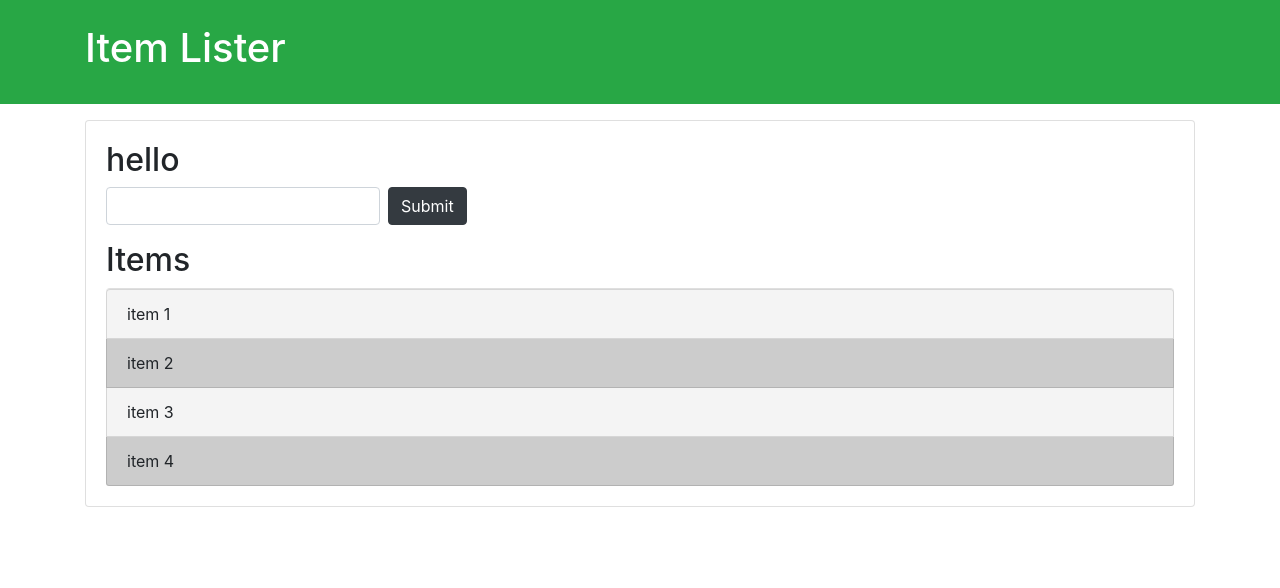
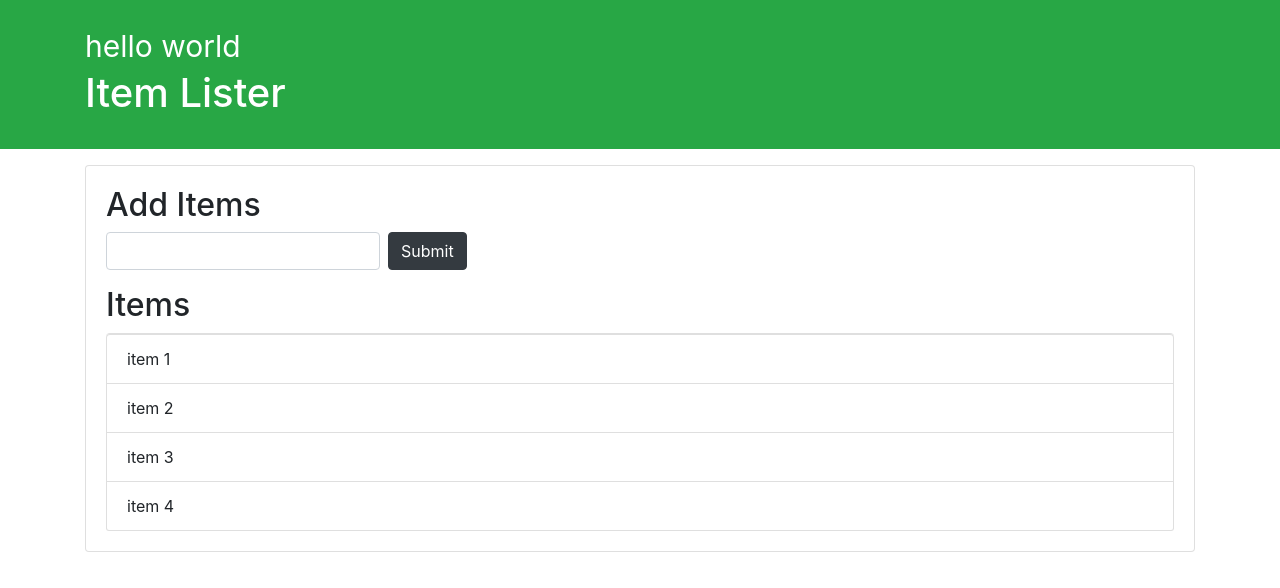
Before and after one commit to Ruqayah22/javaScript-projects, a plain HTML site: page JavaScript-DOM-Crash-Course/index.html in a window 1280 px wide. Drawn offline with nearby package versions, Linux system fonts and the light colour scheme.

Commit message:
learn how to selecte element, node (parent or child) and learn how to create element in the javaScript and add it to the dom

```diff
--- a/JavaScript-DOM-Crash-Course/dom.js
+++ b/JavaScript-DOM-Crash-Course/dom.js
@@ -93,15 +93,92 @@
 
 // query selector all
 
-var titles = document.querySelectorAll('.title');
+// var titles = document.querySelectorAll('.title');
 
-console.log(titles);
-titles[0].textContent= 'hello'
+// console.log(titles);
+// titles[0].textContent= 'hello'
 
-var odd = document.querySelectorAll("li:nth-child(odd)");
-var even = document.querySelectorAll("li:nth-child(even)");
+// var odd = document.querySelectorAll("li:nth-child(odd)");
+// var even = document.querySelectorAll("li:nth-child(even)");
 
-for (var i = 0; i < odd.length; i++) {
-    odd[i].style.backgroundColor = "#f4f4f4";
-    even[i].style.backgroundColor = "#ccc";
-}
+// for (var i = 0; i < odd.length; i++) {
+//     odd[i].style.backgroundColor = "#f4f4f4";
+//     even[i].style.backgroundColor = "#ccc";
+// }
+
+///////// **************************** /////////
+
+// TRAVERSING THE DOM //
+
+var itemList = document.querySelector('#items');
+// parentNode
+// console.log(itemList.parentNode);
+// itemList.parentNode.style.backgroundColor = '#f4f4f4';
+// console.log(itemList.parentNode.parentNode.parentNode);
+
+// parentElement
+// console.log(itemList.parentElement);
+// itemList.parentElement.style.backgroundColor = '#f4f4f4';
+// console.log(itemList.parentElement.parentElement.parentElement);
+
+// childNode
+// console.log(itemList.childNodes);
+
+// console.log(itemList.children);
+// console.log(itemList.children[1]);
+// itemList.children[1].style.backgroundColor = 'yellow';
+
+// // firstChild
+// console.log(itemList.firstChild);
+// // firstElementChild
+// console.log(itemList.firstElementChild);
+// itemList.firstElementChild.textContent ='hello 1'
+
+// // lastChild
+// console.log(itemList.lastChild);
+// // lastElementChild
+// console.log(itemList.firstElementChild);
+// itemList.lastElementChild.textContent = 'hello 4'
+
+// // nextSibling
+// console.log(itemList.nextSibling);
+// // nextElementSibling;
+// console.log(itemList.nextElementSibling);
+
+// // previousSibling
+// console.log(itemList.previousSibling);
+// // previousElementSibling;
+// console.log(itemList.previousElementSibling);
+// itemList.previousElementSibling.style.color = 'green';
+
+//  creating Dom elements from JavaScript and inserting them //
+
+// create Element
+
+// create div
+var newDiv = document.createElement('div');
+
+// add class
+newDiv.className = 'hello';
+
+// add id
+newDiv.id = 'hello1';
+
+// add attributes
+newDiv.setAttribute('title', 'hello div');
+
+// create text node
+var newDivText = document.createTextNode('hello world');
+
+// add text to div
+newDiv.appendChild(newDivText);
+
+// add the div to the dom, now it in the javaScript
+var container = document.querySelector('header .container');
+var h1 = document.querySelector('header h1');
+
+console.log(newDiv);
+
+newDiv.style.fontSize = '30px';
+
+container.insertBefore(newDiv, h1); // newDiv -> what we want to add, h1 -> before what we want to add it
```
Also changed, not shown: JavaScript-DOM-Crash-Course/index.html (+1 -0 lines), JavaScript-DOM-Crash-Course/README.md.
